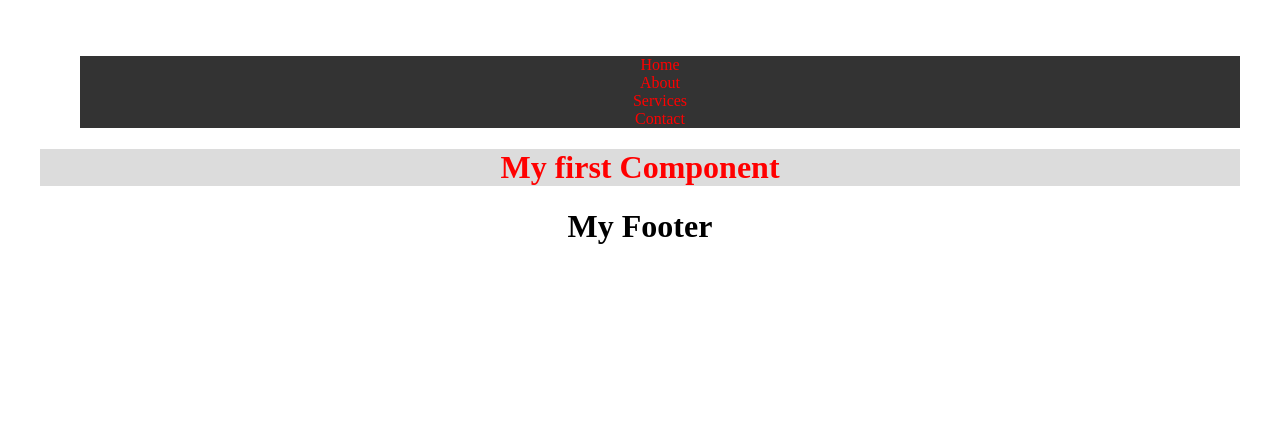
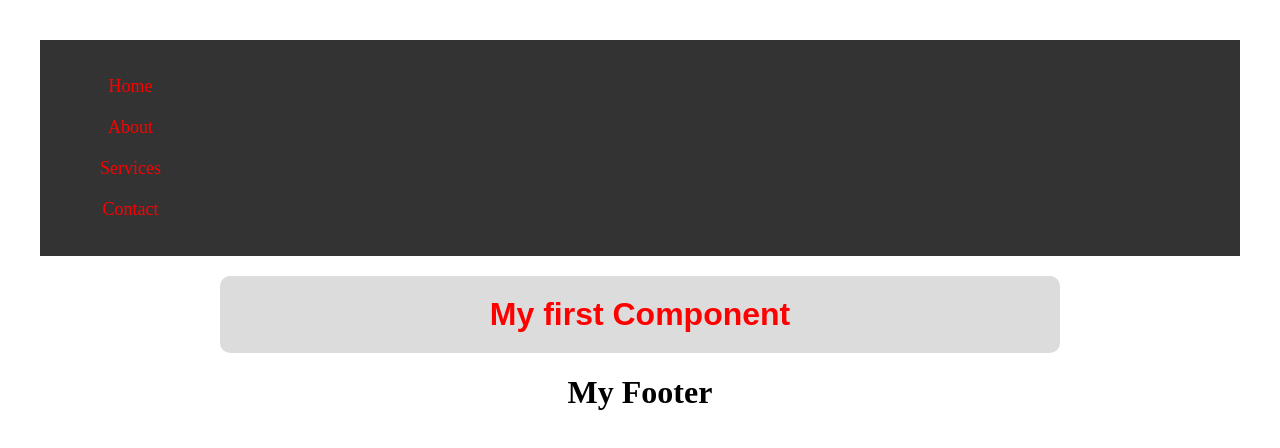
Before and after one commit to maylova93/first-react, a React (Vite) app: page / in a window 1280 px wide. Shown: the top 448 px of the page. Built offline with nearby package versions, Linux system fonts and the light colour scheme.

Commit message:
main style

```diff
--- a/src/components/Main.jsx
+++ b/src/components/Main.jsx
@@ -1,13 +1,13 @@
-import style from '../style/main.module.scss'
-function  Main(){
- return(
-    <>
-    <div style={{backgroundColor:"rgb(220,220,220)", color:"red"}}>
-    <h1>My first Component</h1>
+import style from '../style/main.module.scss';
 
-    </div>
-    </>
- )
+function Main() {
+    return (
+        <>
+            <div className={style.container}>
+                <h1 className={style.heading}>My first Component</h1>
+            </div>
+        </>
+    );
 }
 
-export default Main
+export default Main;
--- a/src/style/Navbar.module.scss
+++ b/src/style/Navbar.module.scss
@@ -1,13 +1,27 @@
-.navbarStyle {
-    display: grid;
+
+.navStyle {
+    display: flex;
     grid-template-columns: repeat(4, 1fr);
     background-color: #333;
     width: 100%;
-    align-self: center;
-    justify-content: center;
+    align-items: center;
+    justify-items: center;
+    padding: 10px 0;
 }
-.linkStyle{
+
+.linkStyle {
     color: red;
-    background-color: #333;
+    background-color: transparent;
     list-style: none;
+    text-decoration: none;
+    font-size: 18px;
+    padding: 10px 20px;
+
 }
+
+.linkStyle:hover {
+    background-color: red;
+    border-radius: 5em;
+    color: #fff;
+    cursor: pointer;
+}
--- a/src/style/main.module.scss
+++ b/src/style/main.module.scss
@@ -0,0 +1,14 @@
+
+.container {
+    background-color: rgb(220, 220, 220);
+    color: red;
+    padding: 20px;
+    margin: 20px auto;
+    border-radius: 10px;
+    max-width: 800px;
+}
+.heading {
+    font-family: Arial, sans-serif;
+    font-size: 2rem;
+    margin: 0;
+}
```
